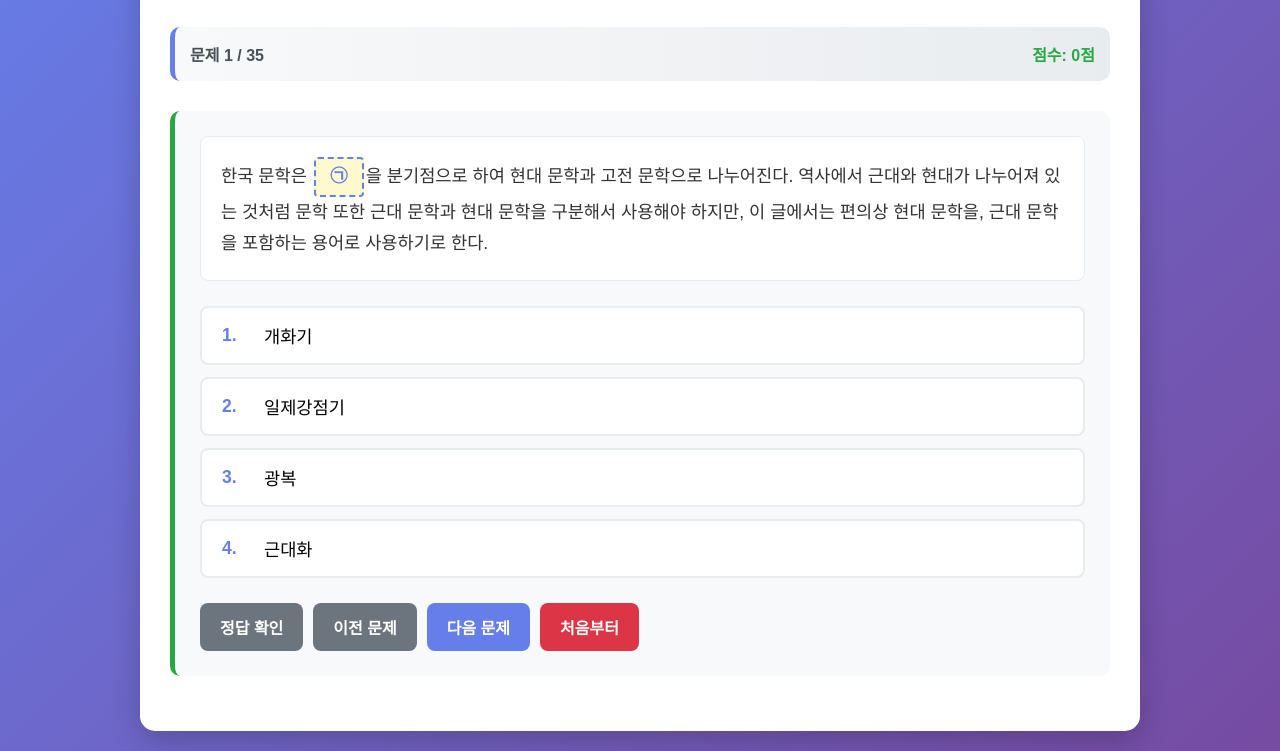
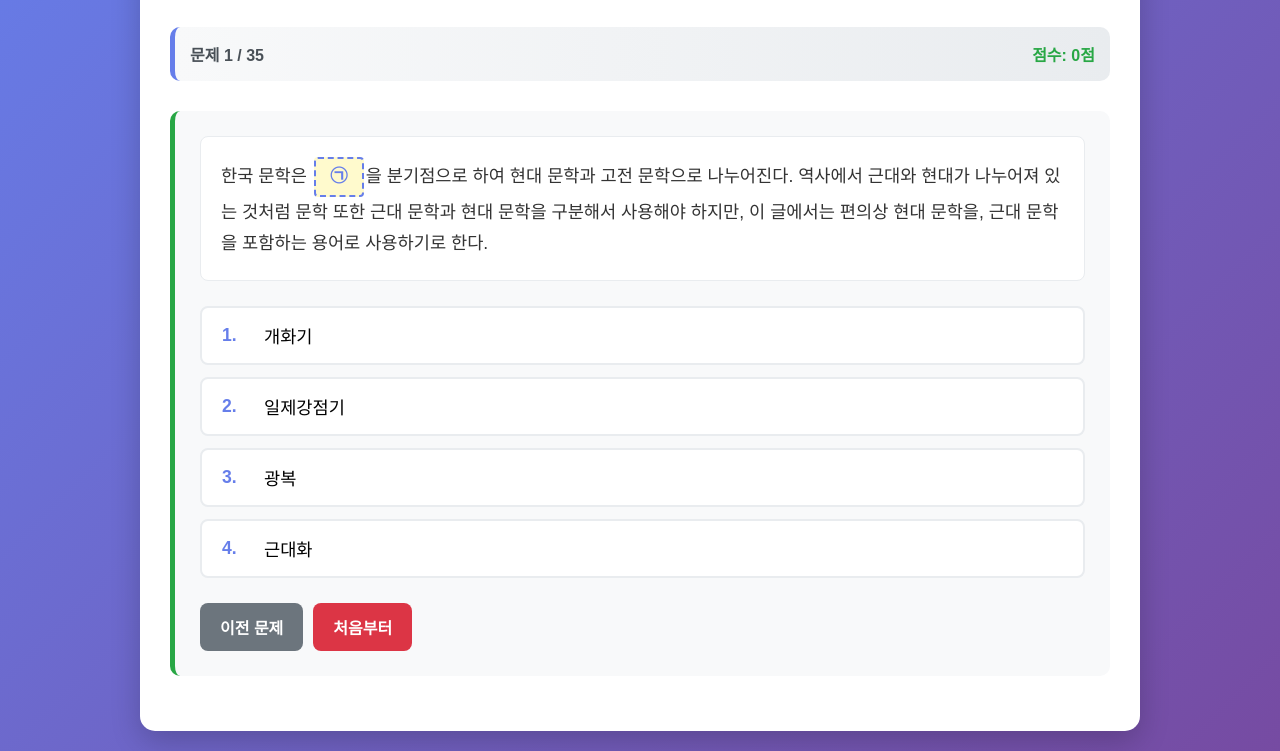
Before and after one commit to JDMedu/Pyeongchon, a plain HTML site: page index.html in a window 1280 px wide. Shown: the part 161-912 px from the top of the page. Drawn offline with Linux system fonts and the light colour scheme.

Commit message:
Update index.html

```diff
--- a/index.html
+++ b/index.html
@@ -306,11 +306,10 @@
             </div>
 
             <div class="button-group">
-                <button class="check-btn" id="check-btn" onclick="checkAnswer()" disabled>정답 확인</button>
-                <button class="nav-btn" id="prev-btn" onclick="previousQuestion()" disabled>이전 문제</button>
-                <button class="nav-btn" id="next-btn" onclick="nextQuestion()">다음 문제</button>
-                <button class="reset-btn" onclick="resetQuiz()">처음부터</button>
-            </div>
+    <button class="nav-btn" id="prev-btn" onclick="previousQuestion()" disabled>이전 문제</button>
+    <button class="nav-btn" id="next-btn" onclick="nextQuestion()" style="display: none;">다음 문제</button>
+    <button class="reset-btn" onclick="resetQuiz()">처음부터</button>
+</div>
 
             <div class="feedback" id="feedback"></div>
         </div>
```
